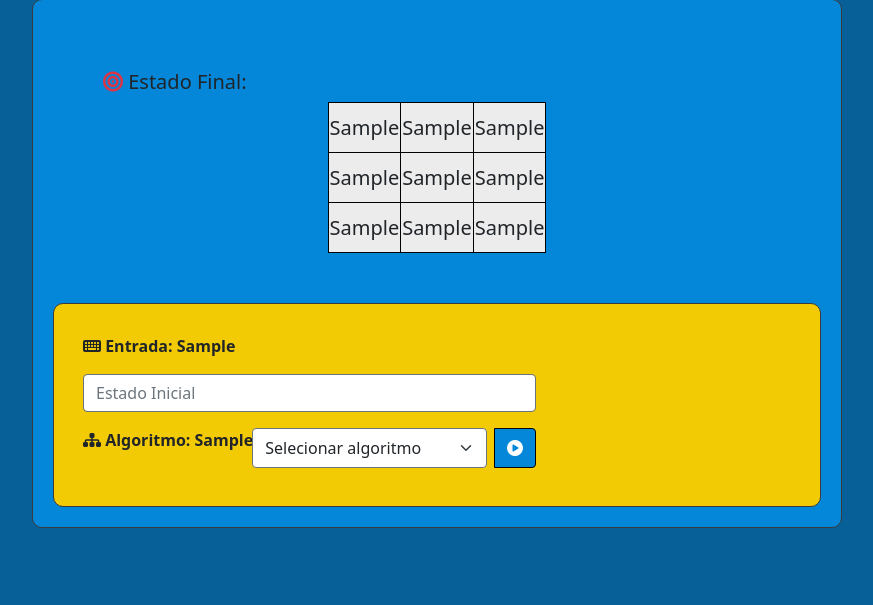
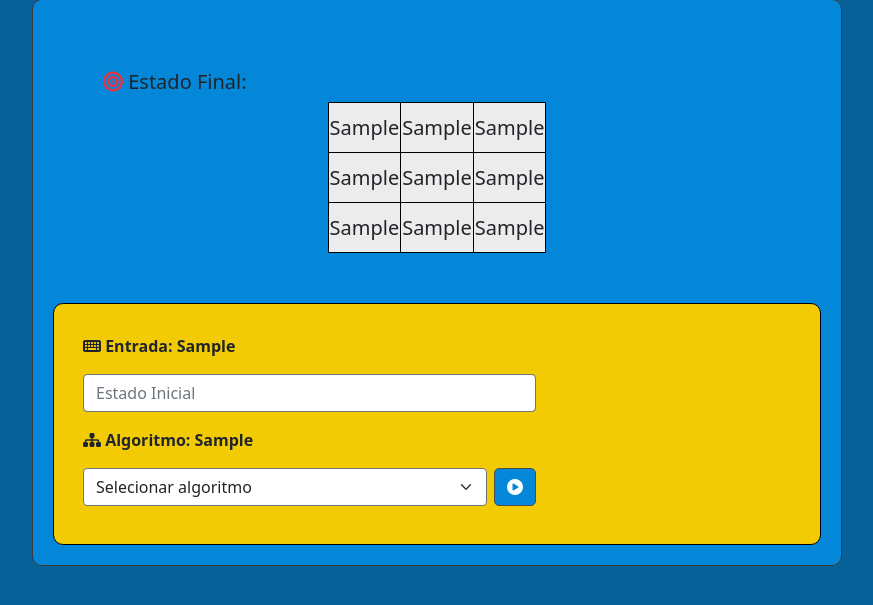
Before and after one commit to vic37get/Jogo-dos-8, a Django app: template jogoApp/templates/jogoApp/home.html in a window 1280 px wide. Shown: the part 104-709 px from the top of the page, without its empty margins (203-1076 px from the left). Run offline with Django 4.2, Linux system fonts and the light colour scheme; the template is opened without the code that fills it: most values are stand-ins (such as "Sample title", 1, 10 or a date in 2020); some libraries are stand-ins or nearby versions.

Commit message:
interface final

```diff
--- a/jogoApp/static/jogoApp/css/style.css
+++ b/jogoApp/static/jogoApp/css/style.css
@@ -66,6 +66,8 @@ td.blank {
     background-color: var(--cor-fundo);
     width: 800px !important;
     height: 800px !important;
+    border-radius: 10px;
+    box-shadow: rgba(50, 50, 93, 0.25) 0px 13px 27px -5px, rgba(0, 0, 0, 0.3) 0px 8px 16px -8px;
 }
 
 .informacoes-jogada{
@@ -73,8 +75,8 @@ td.blank {
     height: 270px;
     padding: 30px;
     font-weight: bold;
-    border-radius: 10px;
-    border: 1px solid rgb(59, 59, 59);
+    border-bottom-left-radius: 10px;
+    border-bottom-right-radius: 10px;
 }
 
 .estadoFinal{
--- a/jogoApp/templates/jogoApp/home.html
+++ b/jogoApp/templates/jogoApp/home.html
@@ -62,22 +62,22 @@
                     </table>
                 </div>
 
-                <div class="informacoes-jogada m-0 m-auto" style="height: auto !important;">
+                <div class="informacoes-jogada m-0 m-auto" style="height: auto !important; border-top-left-radius: 10px; border-top-right-radius: 10px; border: 1px solid black;">
                     <div class=" row gx-4 gx-lg-5 menu_index d-flex pb-2">
                         <div class="input-group rounded align-items-center justify-content-center" style="width: 500px;">
                             <form class="input-group rounded m-0 m-auto barraDosFiltros" action="{% url 'jogoApp:escolha' %}" method="get">
                                 {% csrf_token %}
                                 <p><i class="fa-solid fa-keyboard"></i> Entrada: {{tab_atual.2}}</p>
                                 <input name="entrada" type="search" class="form-control rounded border-secondary mb-3" style="width: 400px;" placeholder="Estado Inicial" aria-label="Pesquisar" aria-describedby="search-addon" />
-                                <p><i class="fas fa-sitemap"></i> Algoritmo: {{tab_atual.3}}</p><br>
-                                <select name="algoritmo" class="form-select rounded me-2 border-secondary w-auto">
+                                <p><i class="fas fa-sitemap"></i> Algoritmo: {{tab_atual.3}}</p>
+                                <select name="algoritmo" class="form-select rounded me-2 border-secondary" style="width: 400px;">
                                     <option value=-1 selected>Selecionar algoritmo</option>
                                     <option value="buscaEmLargura">Busca em Largura</option>
                                     <option value="buscaEmProfundidade">Busca em Profundidade</option>
                                     <option value="buscaGulosa">Busca Gulosa</option>
                                     <option value="buscaA*">Busca A*</option>
                                 </select>
-                                <button class="btn text-white" style="background-color: #0487D9; border: 1px solid black;" type="submit"><i class="fa-solid fa-circle-play"></i></button>
+                                <button class="btn text-white" style="background-color: #0487D9; border: 1px solid rgb(78, 78, 78); border-radius: 5px;" type="submit"><i class="fa-solid fa-circle-play"></i></button>
                             </form>
                         </div>
                     </div>
--- a/jogoApp/templates/jogoApp/jogoDos8.html
+++ b/jogoApp/templates/jogoApp/jogoDos8.html
@@ -83,7 +83,7 @@
                             </table>
                             <br>
 
-                            <div class="div-estadosGerados">
+                            <div class="div-estadosGerados" style="border-top: 1px solid black;">
                                 <div class="titulos ps-3 pt-3">
                                     <strong><p><i class="fas fa-chevron-circle-right"></i> Nós gerados:</p></strong>
                                     <br>
@@ -110,7 +110,7 @@
                                     {% endfor %}
                                 </div>
                             </div>
-                            <div class="informacoes-jogada">
+                            <div class="informacoes-jogada" style="border-top: 1px solid black;">
                                 <p><i class="fas fa-hourglass"></i> Tempo de execução: {{tab_atual.2}}</p>
                                 <p><i class="fas fa-sitemap"></i> Nós gerados: {{tab_atual.4}}</p>
                                 <p><i class="fas fa-ruler-horizontal"></i> Tamanho da Fronteira de espaço de estados: {{tab_atual.3}}</p>
```
